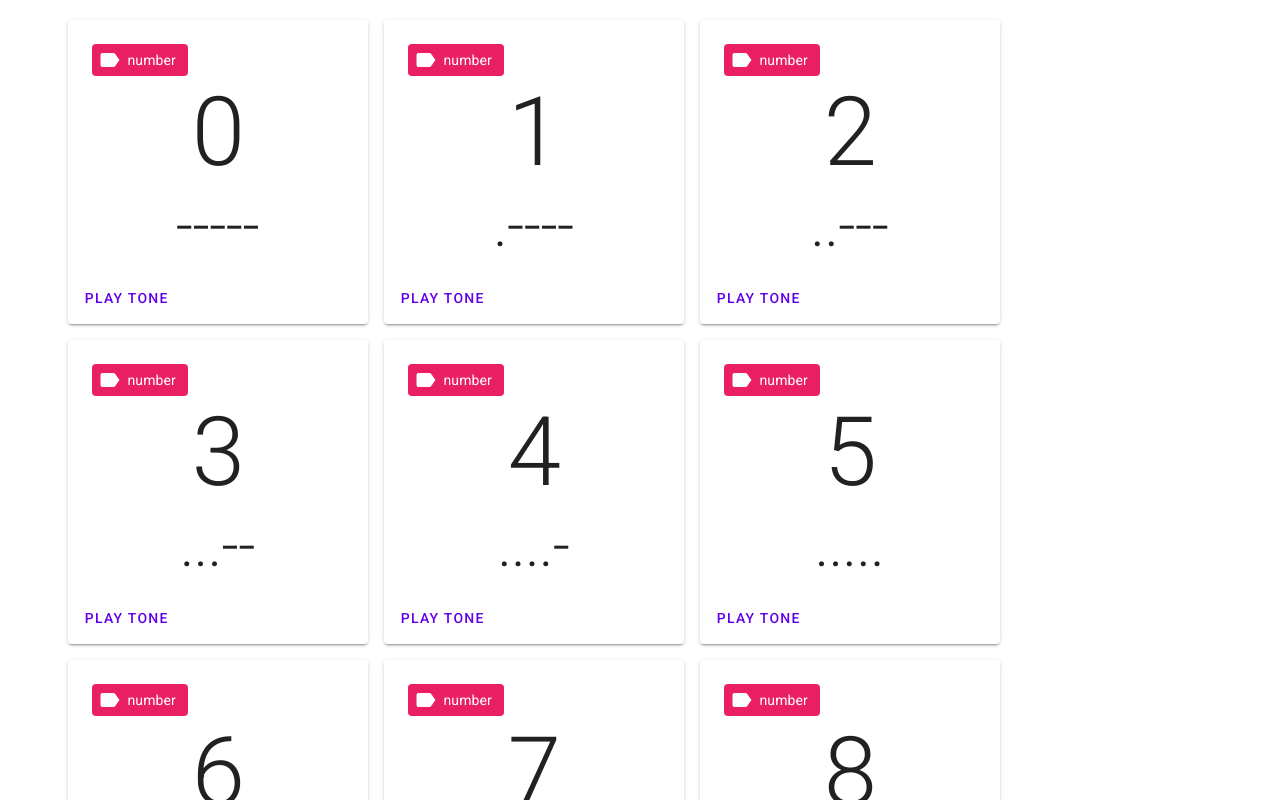
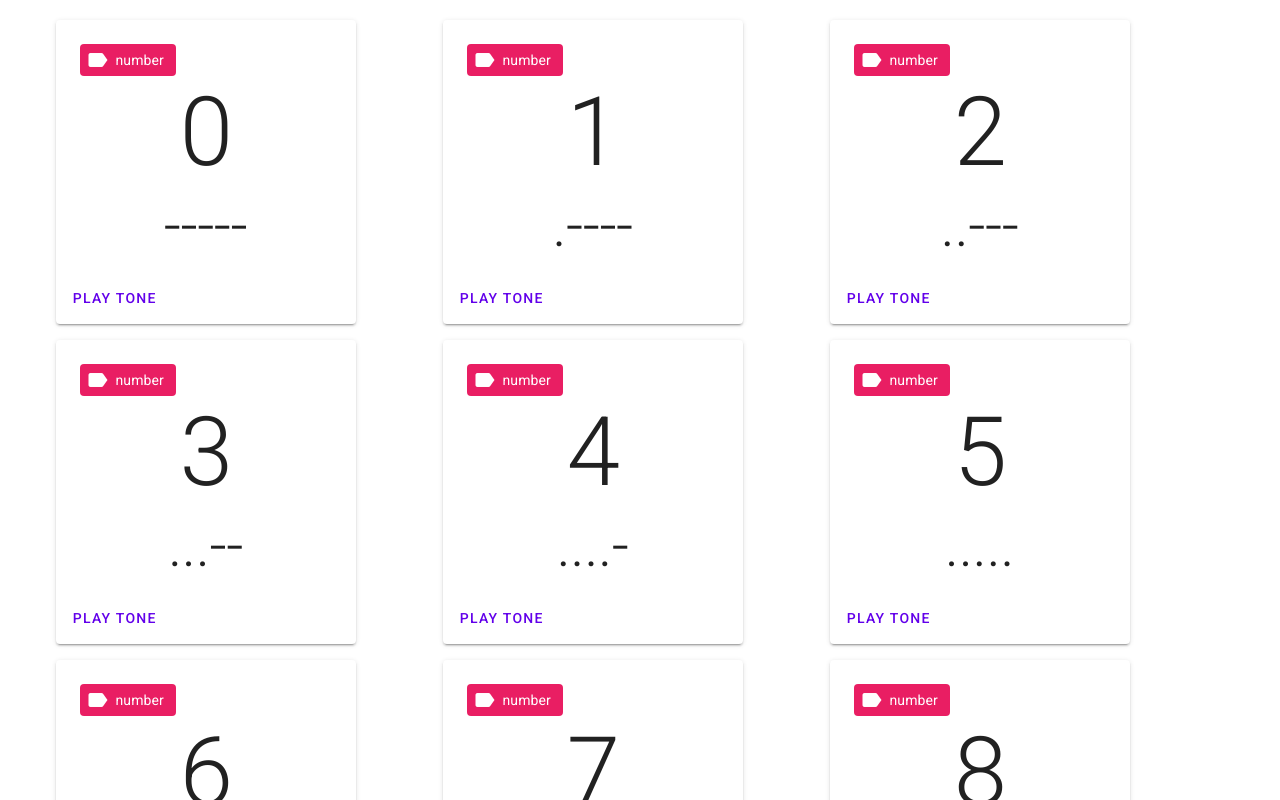
Before and after one commit to Rebreda/morselearner, a Vue app: page / in a window 1280 px wide. Shown: the top 800 px of the page. Built offline with nearby package versions, Linux system fonts and the light colour scheme.

Commit message:
Clean up letter board styling

```diff
--- a/src/components/LetterBoard.vue
+++ b/src/components/LetterBoard.vue
@@ -1,11 +1,7 @@
 <template>
   <div class="">
-    <v-container>
-      <div
-        class="board"
-        v-for="character in Object.entries(letters)"
-        :key="character[0]"
-      >
+    <v-container class="board">
+      <div v-for="character in Object.entries(letters)" :key="character[0]">
         <morse-letter :value="character[0]" v-bind="character[1]" />
       </div>
     </v-container>
@@ -28,9 +24,6 @@ export default {
       return Math.ceil(this.letters.length / 6);
     },
   },
-  created() {
-    console.log(this.letters);
-  },
   data: function () {
     return {};
   },
@@ -41,9 +34,10 @@ export default {
 <style scoped>
 .board {
   display: inline-flex;
-  flex-direction: column;
+  flex-direction: row;
   flex-wrap: wrap;
   justify-content: space-around;
   align-items: center;
+  width: 100%;
 }
 </style>
--- a/src/components/MorseLetter.vue
+++ b/src/components/MorseLetter.vue
@@ -50,5 +50,7 @@ export default {
 <style scoped>
 .letter {
   min-width: 300px;
+  max-width: 400px;
+  flex: 1 1 auto;
 }
 </style>
```
